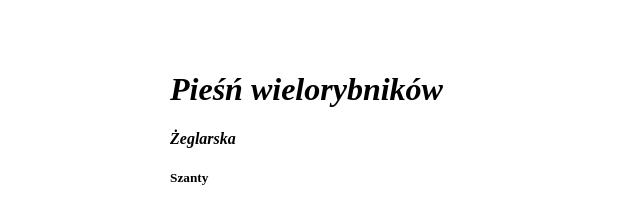
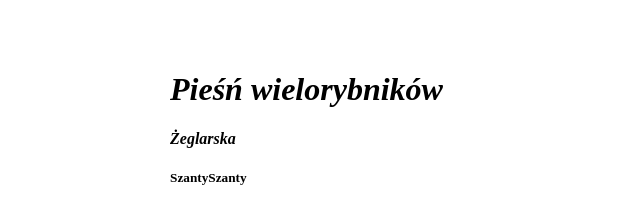
Before and after one commit to rmartyniuk/nauka-gita-3, a plain HTML site: page index.html in a window 1280 px wide. Shown: the top 205 px of the page, 320-960 px from the left. Drawn offline with Linux system fonts and the light colour scheme.

Commit message:
Powtórzenie słowa Szanty

```diff
--- a/index.html
+++ b/index.html
@@ -18,7 +18,7 @@
     <div>
         <h1>Pieśń wielorybników</h1>
         <h4>Żeglarska</h4>
-        <h5>Szanty</h5>
+        <h5>SzantySzanty</h5>
         <p>Nasz diament prawie gotów już
             W cieśninach nie ma kry
             Na kei piękne panny stoją
```
